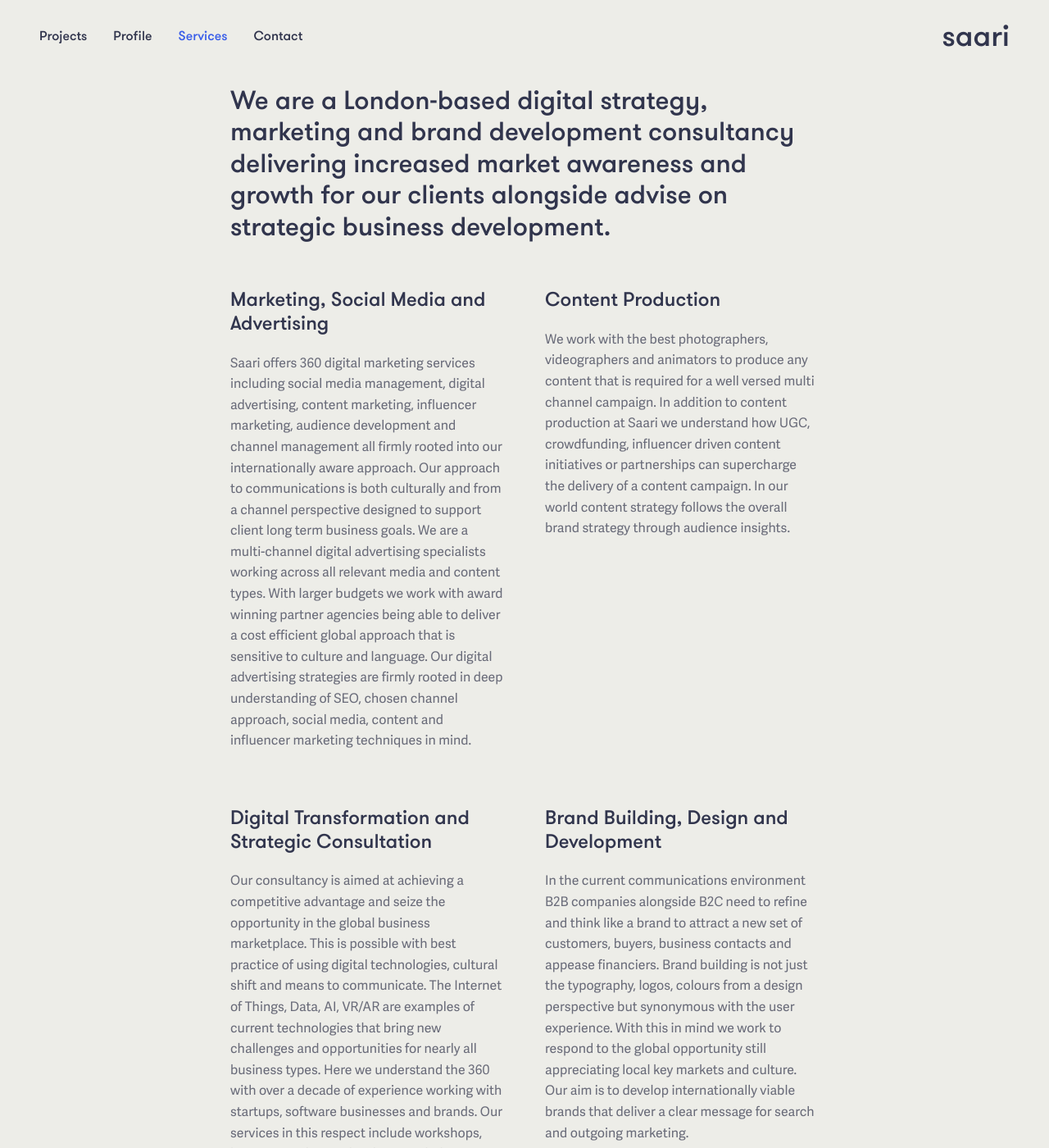
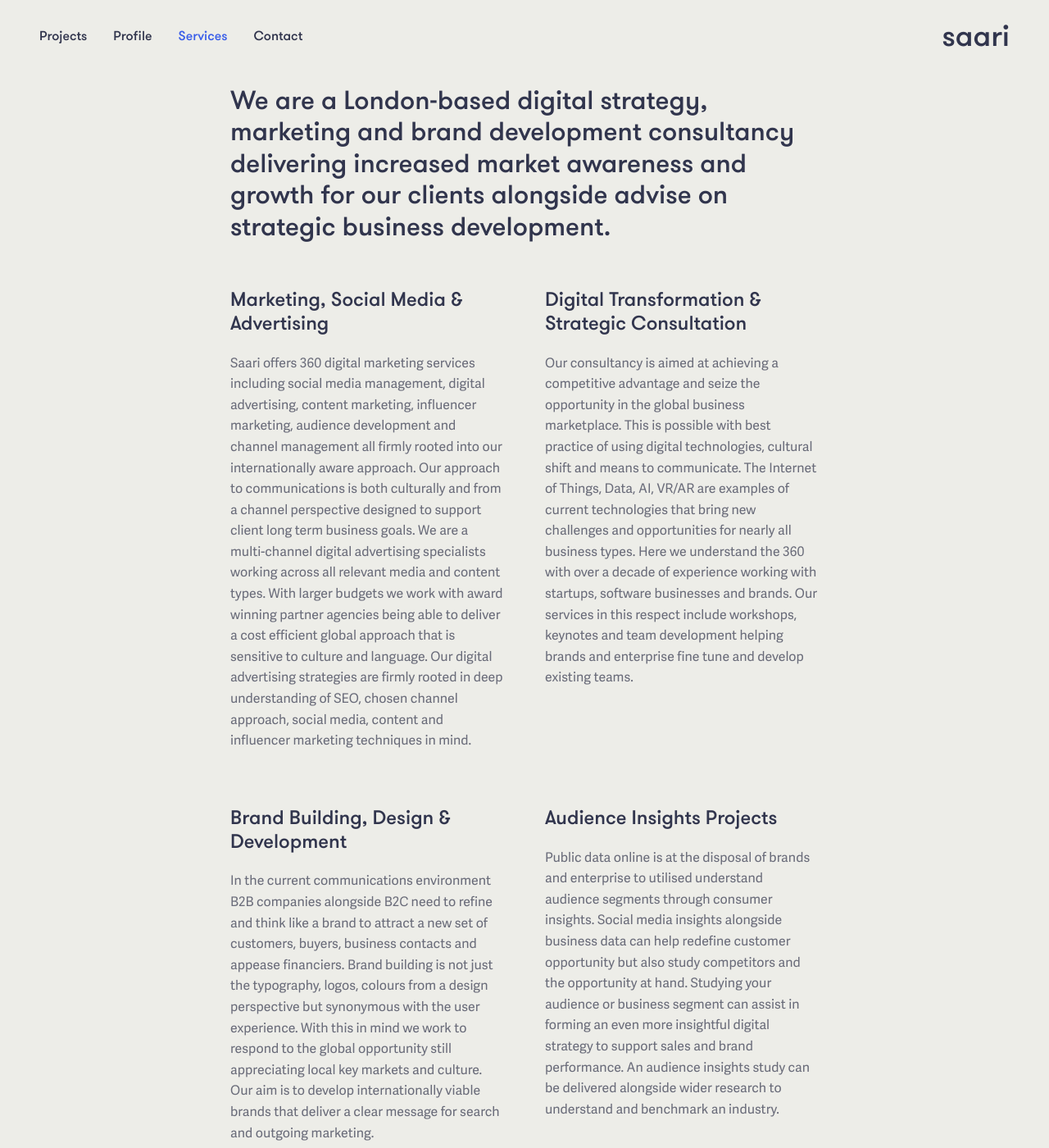
Before and after one commit to garethjohnsdesign/saari.co.uk, a Jekyll site: the page built from services.md, in a window 1280 px wide and 1400 px high. Shown: the whole window at 82% size. Built offline with Jekyll 4.4.1, drawn with Linux system fonts in a browser that asks for light colours; some of the changed text lies outside the part shown.

Commit message:
Updated Services

```diff
--- a/services.md
+++ b/services.md
@@ -13,7 +13,7 @@
   penatibus et magnis dis parturient montes, nascetur ridiculus mus. Nullam quis risus
   eget urna mollis ornare vel eu leo.
 services:
-- service-title: Marketing, Social Media and Advertising
+- service-title: Marketing, Social Media & Advertising
   service-text: "Saari offers 360 digital marketing services including social media
     management, digital advertising, content marketing, influencer marketing, audience
     development and channel management all firmly rooted into our internationally
@@ -25,14 +25,7 @@
     and language. Our digital advertising strategies are firmly rooted in deep understanding
     of SEO, chosen channel approach, social media, content and influencer marketing
     techniques in mind."
-- service-title: Content Production
-  service-text: We work with the best photographers, videographers and animators to
-    produce any content that is required for a well versed multi channel campaign.
-    In addition to content production at Saari we understand how UGC, crowdfunding,
-    influencer driven content initiatives or partnerships can supercharge the delivery
-    of a content campaign. In our world content strategy follows the overall brand
-    strategy through audience insights.
-- service-title: Digital Transformation and Strategic Consultation
+- service-title: Digital Transformation & Strategic Consultation
   service-text: Our consultancy is aimed at achieving a competitive advantage and
     seize the opportunity in the global business marketplace. This is possible with
     best practice of using digital technologies, cultural shift and means to communicate.
@@ -42,7 +35,7 @@
     businesses and brands. Our services in this respect include workshops, keynotes
     and team development helping brands and enterprise fine tune and develop existing
     teams.
-- service-title: Brand Building, Design and Development
+- service-title: Brand Building, Design & Development
   service-text: In the current communications environment B2B companies alongside
     B2C need to refine and think like a brand to attract a new set of customers, buyers,
     business contacts and appease financiers. Brand building is not just the typography,
```
Also changed, not shown: other parts of services.md (+7 -0 lines).
